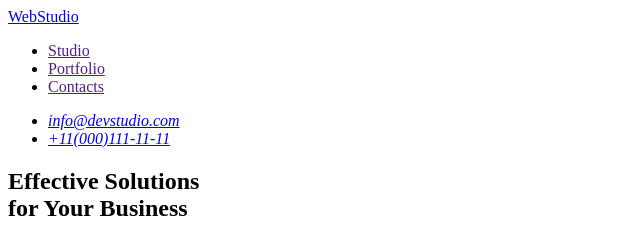
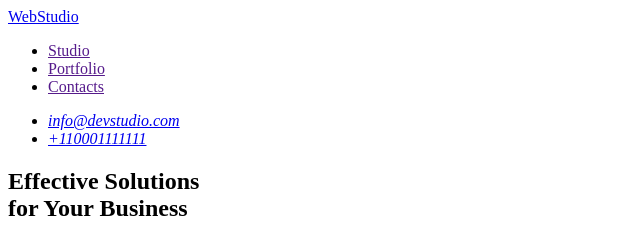
Before and after one commit to Anastasiia-Shvets/goit-homeworck-01, a plain HTML site: page index.html in a window 1280 px wide. Shown: the top 239 px of the page, 0-640 px from the left. Drawn offline with Linux system fonts and the light colour scheme.

Commit message:
third edit

```diff
--- a/index.html
+++ b/index.html
@@ -6,6 +6,8 @@
     <title>Main Page</title>
   </head>
   <body>
+
+
     <header>
       <nav>
         <a href="./index.html" target="_blank">WebStudio
@@ -15,21 +17,23 @@
           <li><a href="">Portfolio</a></li>
           <li><a href="">Contacts</a></li>
           </ul>
+      </nav>
           <address>
             <ul>
-              <li><a href="mailto:info@devstudio.com" target="_blank" rel="noopener noreferrer">info@devstudio.com</a>
+              <li>
+                <a href="mailto:info@devstudio.com" target="_blank" rel="noopener  noreferrer">info@devstudio.com</a>
               </li>
-              <li><a href="tel:+110001111111" target="_blank" rel="noopener noreferrer">+11(000)111-11-11</a>
+              <li>
+                <a href="tel:+110001111111" target="_blank" rel="noopener noreferrer">+110001111111</a>
               </li>
             </ul>
         </address>
-      </nav>
     </header>
 
 
     <main>
       <section>
-        <h1>Effective Solutions <br>
+        <h1>Effective Solutions<br>
            for Your Business
         </h1>
         <button type="button">Order Service</button>
```
